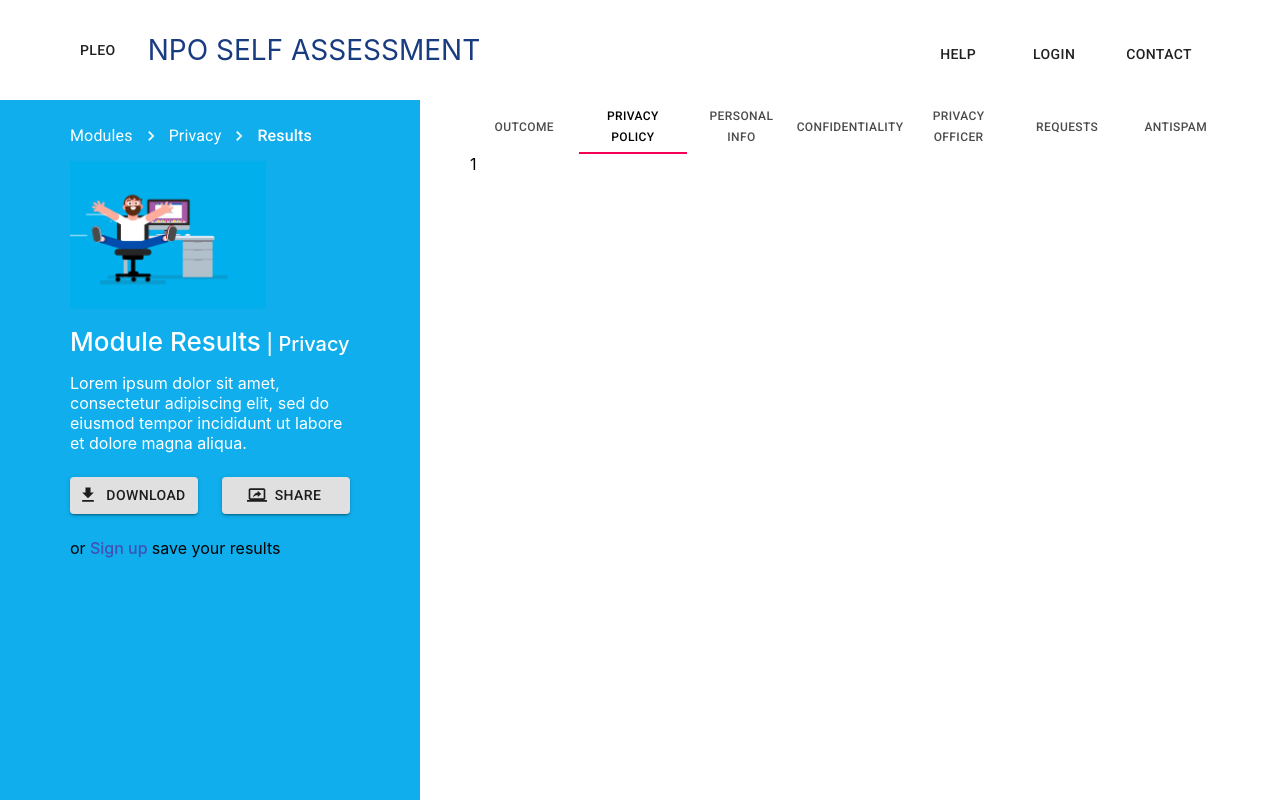
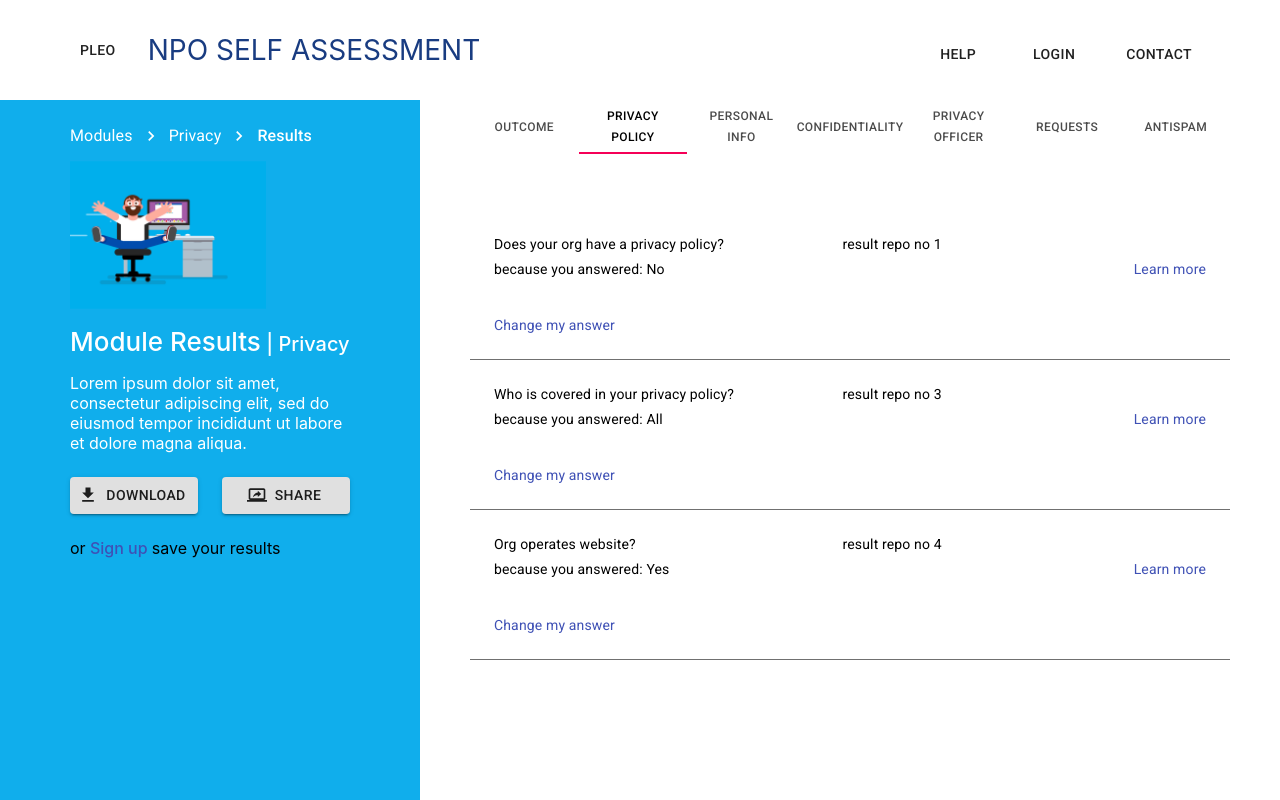
Before and after one commit to lanyetc/pacific-legal-lsat, a React (Create React App) app: page /result in a window 1280 px wide. Both pictures are taken after a click on the tab "PRIVACY POLICY". Built offline with nearby package versions, Linux system fonts and the light colour scheme.

Commit message:
Finishing result page layout; Tested with fake data.

```diff
--- a/src/containers/Assessment/Result/Detail/Overview.tsx
+++ b/src/containers/Assessment/Result/Detail/Overview.tsx
@@ -2,9 +2,9 @@ import React from "react";
 import TabNav from "../../../../components/TabNav/TabNav";
 import { Typography, List, ListItem, Radio, FormControlLabel, ListItemSecondaryAction, Button } from "@material-ui/core";
 import DescriptionIcon from '@material-ui/icons/Description';
-import { getTodoList } from '../../../../data/context';
-function TodoList() {
-    let todoList = getTodoList();
+import { getContext } from '../../../../data/context';
+function TodoList( props: any) {
+    const {todoList} = props;
     return (
         <div className="list-container round grey">
             <List>
@@ -29,12 +29,12 @@ function TodoList() {
     );
 }
 
-function ResultList() {
-    let todoList = getTodoList();
+function ReminderList(props: any) {
+    const {reminderList} = props;
     return (
         <div className="list-container ">
             <List>
-                {todoList.map((item: any, key: any) => {
+                {reminderList.map((item: any, key: any) => {
                     return (<ListItem key={key}>
                         <FormControlLabel
                             value={item.title}
@@ -50,7 +50,8 @@ function ResultList() {
 }
 
 
-export default function Overview() {
+export default function Overview(props: any) {
+    const {context} = props;
     return (
         <div className="container">
             <div className="result todo-container">
@@ -58,14 +59,14 @@ export default function Overview() {
                     <DescriptionIcon></DescriptionIcon>
                     <span className="title">TO-DO LIST</span>
                 </Typography>
-                <TodoList></TodoList>
+                <TodoList todoList={context.todos}></TodoList>
             </div>
             <div className="result remindder-container">
                 <Typography variant="h4" component="h4" className="title bold">
                     <DescriptionIcon></DescriptionIcon>
                     <span className="title">REMINDERS</span>
                 </Typography>
-                <ResultList></ResultList>
+                <ReminderList reminderList={context.reminders}></ReminderList>
             </div>
         </div>
     );
--- a/src/containers/Assessment/Result/Detail/QuestionRepo.tsx
+++ b/src/containers/Assessment/Result/Detail/QuestionRepo.tsx
@@ -1,10 +1,39 @@
 import React from "react";
-import TabNav from "../../../../components/TabNav/TabNav";
+import { getSurvey } from '../../../../data/data';
+import { Typography, Link } from "@material-ui/core";
+import { Result } from "../../../../data/context";
 export default function QuestionRepo(props: any) {
-    const {resultList} = props;
+    const { resultList } = props;
+    const survey = getSurvey();
     return (
-        <div className="container">
-            {resultList}
-      </div>
+        <div className="repo-container">
+            {resultList.map((result: Result, key: any) => {
+                return (
+                    <div className="repo-item" key={key}>
+
+                        <div className="question-container">
+                            <Typography variant="body2" component="p" className="title" gutterBottom>
+                                {survey[result.questionId].content}
+                            </Typography>
+                            <Typography variant="body2" component="p">
+                                because you answered: {survey[result.questionId].options.find(opt => opt.id === result.optionId)?.label}
+                            </Typography>
+                            <Typography variant="body2" component="p" className="link" >
+                                <Link>Change my answer</Link>
+                            </Typography>
+                        </div>
+                        <div className="info-container">
+                            <Typography variant="body2" component="p" className="title" gutterBottom>
+                                {result.repo}
+                            </Typography>
+                            <Typography variant="body2" component="p" className="link" >
+                                <Link>Learn more</Link>
+                            </Typography>
+                        </div>
+                    </div>
+                )
+            })}
+
+        </div>
     );
 }
--- a/src/containers/Assessment/Result/Detail/ResultDetail.tsx
+++ b/src/containers/Assessment/Result/Detail/ResultDetail.tsx
@@ -1,7 +1,8 @@
 import React from "react";
 import TabNav from "../../../../components/TabNav/TabNav";
 import Overview from "./Overview";
-import QuestionRepo from "./QuestionRepo"
+import QuestionRepo from "./QuestionRepo";
+import {getContext} from "../../../../data/context";
 export default function ResultDetail() {
     let subModule = [
         {name: "OUTCOME"},
@@ -12,18 +13,18 @@ export default function ResultDetail() {
         {name: "Requests"},
         {name: "Antispam"}
     ]
-
+    const context = getContext();
     return (
         <div className="result-detail-container">
             <TabNav
             tabList = {[
-                {title: subModule[0].name, tabContent: <Overview />},
-                {title: subModule[1].name, tabContent: <QuestionRepo resultList="1"/>},
-                {title: subModule[2].name, tabContent: <QuestionRepo resultList="2"/>},
-                {title: subModule[3].name, tabContent: <QuestionRepo resultList="3"/>},
-                {title: subModule[4].name, tabContent: <QuestionRepo resultList="4"/>},
-                {title: subModule[5].name, tabContent: <QuestionRepo resultList="5"/>},
-                {title: subModule[6].name, tabContent: <QuestionRepo resultList="6"/>}
+                {title: subModule[0].name, tabContent: <Overview context={context}/>},
+                {title: subModule[1].name, tabContent: <QuestionRepo resultList={context.results}/>},
+                {title: subModule[2].name, tabContent: <QuestionRepo resultList={context.results}/>},
+                {title: subModule[3].name, tabContent: <QuestionRepo resultList={context.results}/>},
+                {title: subModule[4].name, tabContent: <QuestionRepo resultList={context.results}/>},
+                {title: subModule[5].name, tabContent: <QuestionRepo resultList={context.results}/>},
+                {title: subModule[6].name, tabContent: <QuestionRepo resultList={context.results}/>}
             ]}
             ></TabNav>
       </div>
--- a/src/containers/Assessment/Result/ResultStyle.css
+++ b/src/containers/Assessment/Result/ResultStyle.css
@@ -68,3 +68,24 @@
     padding-top: 48px;
     float: left;
 }
+.repo-container {
+    padding-top: 56px;
+}
+.repo-item {
+    padding: 24px;
+    border-bottom: solid 0.5px #707070;
+    display: flex;
+}
+.question-container {
+    width: 338px;
+}
+.question-container .link {
+    margin-top: 36px;
+}
+.info-container {
+    width: calc(100% - 338px);
+    margin-left: 20px;
+}
+.info-container .link {
+    text-align: right;
+}
--- a/src/data/context.tsx
+++ b/src/data/context.tsx
@@ -7,6 +7,13 @@ export interface Result {
     optionId: number,
     repo: string
 }
+// Context: record all infomation would be used for result page
+// results: the repo for each answered question.
+//          Since every result item related to a specific option of a question,
+//          it should record both questionId and optionId that can be refered to.
+// path: should record both questionId and optionID of passed node. So make it a Answer array.
+//       may be can only keep the "results" feild?
+// Consider: how to split results of different sub-modules?
 export interface Context {
     path: Array<Answer>,
     todos: Array<Item>,
@@ -14,7 +21,16 @@ export interface Context {
     results: Array<Result>
 }
 
-export function getTodoList() {
+// Context data generating functions. Only for testing
+function getPath() {
+    let pathList: Array<Answer> = [];
+    pathList.push({questionId: 1, optionId: 100});
+    pathList.push({questionId: 3, optionId: 300});
+    pathList.push({questionId: 4, optionId: 401});
+    return pathList;
+}
+
+function getTodoList() {
     let todoList: Array<Item> = [];
     todoList.push({title: "Create a privacy policy"});
     todoList.push({title: "Review social media terms of service"});
@@ -22,3 +38,28 @@ export function getTodoList() {
     todoList.push({title: "Train employees on privacy policies"});
     return todoList;
 }
+
+function getReminders() {
+    let reminderList: Array<Item> = [];
+    reminderList.push({title: "Only use mass messages for fundraising"});
+    reminderList.push({title: "Get consent before sending mass messages"});
+    reminderList.push({title: "Lorem ipsum dolor sit amet"});
+    return reminderList;
+}
+
+function getResultList() {
+    let resultList: Array<Result> = [];
+    resultList.push({questionId: 1, optionId: 100, repo: "result repo no 1"});
+    resultList.push({questionId: 3, optionId: 300, repo: "result repo no 3"});
+    resultList.push({questionId: 4, optionId: 401, repo: "result repo no 4"});
+    return resultList;
+}
+
+export function getContext() {
+    let path = getPath();
+    let todos = getTodoList();
+    let reminders = getReminders();
+    let results = getResultList();
+    let context:Context = {path: path, todos: todos, reminders: reminders, results: results};
+    return context;
+}
```
